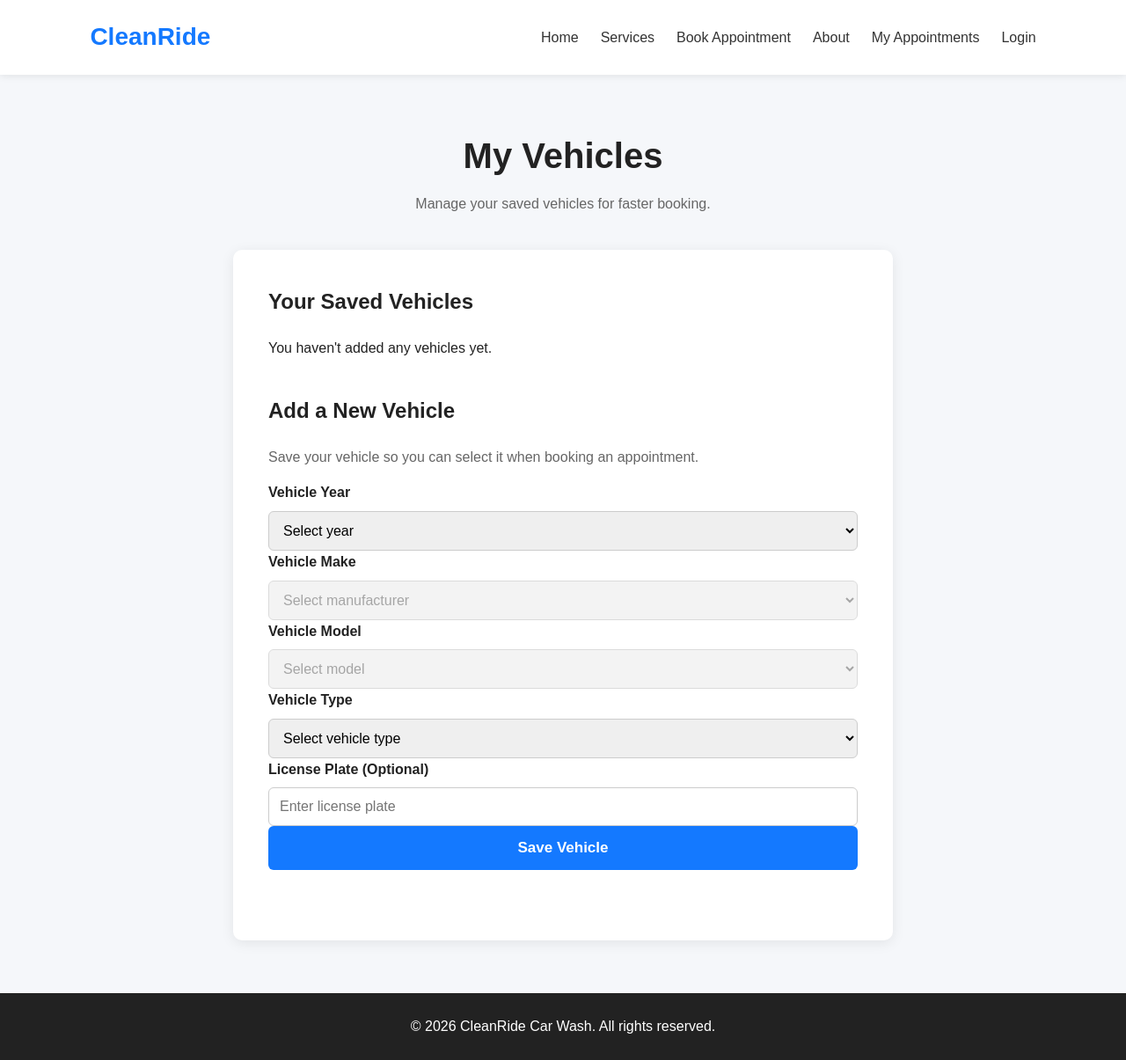
After one commit to ShaneW12/Group3-CarWash, a Django app: template templates/my_vehicles.html in a window 1280 px wide. The commit adds this page. Shown: the whole page at 88% size. Run offline with Django 5.2, Linux system fonts and the light colour scheme; the template is opened without the code that fills it, so the values that code supplies are empty.

Commit message:
added a my vehicles tab and logged in users no longer have to re-enter vehicle information

```diff
--- a/customers/urls.py
+++ b/customers/urls.py
@@ -3,4 +3,5 @@ from . import views
 
 urlpatterns = [
     path("signup/", views.signup, name="signup"),
+    path("my-vehicles/", views.my_vehicles, name="my_vehicles"),
 ]
--- /dev/null
+++ b/static/js/my_vehicles.js
@@ -0,0 +1,139 @@
+
+document.addEventListener("DOMContentLoaded", () => {
+
+    const yearSelect = document.getElementById(
+        "vehicle-year"
+    );
+
+    const makeSelect = document.getElementById(
+        "vehicle-make"
+    );
+
+    const modelSelect = document.getElementById(
+        "vehicle-model"
+    );
+
+    if (!yearSelect || !makeSelect || !modelSelect) {
+        return;
+    }
+
+    function resetSelect(select, placeholder) {
+        select.replaceChildren(
+            new Option(placeholder, "")
+        );
+        select.disabled = true;
+    }
+
+    function addOptions(select, values) {
+        values.forEach(value => {
+            select.add(new Option(value, value));
+        });
+
+        select.disabled = values.length === 0;
+    }
+
+    // Load manufacturers when the year changes
+    yearSelect.addEventListener("change", async () => {
+
+        resetSelect(
+            makeSelect,
+            "Loading manufacturers..."
+        );
+
+        resetSelect(
+            modelSelect,
+            "Select model"
+        );
+
+        if (!yearSelect.value) {
+            resetSelect(makeSelect, "Select manufacturer");
+            return;
+        }
+
+        const requestedYear = yearSelect.value;
+
+        try {
+            const response = await fetch(
+                makeSelect.dataset.url
+            );
+
+            if (!response.ok) {
+                throw new Error("Unable to load makes");
+            }
+
+            const data = await response.json();
+
+            if (yearSelect.value !== requestedYear) {
+                return;
+            }
+
+            resetSelect(makeSelect, "Select manufacturer");
+
+            const makes = [...new Set(
+                data.makes.map(make => make.name)
+            )].sort();
+
+            addOptions(makeSelect, makes);
+
+        } catch (error) {
+            console.error(error);
+            resetSelect(
+                makeSelect,
+                "Unable to load manufacturers"
+            );
+        }
+    });
+
+    // Load models when the manufacturer changes
+    makeSelect.addEventListener("change", async () => {
+
+        resetSelect(modelSelect, "Loading models...");
+
+        if (!makeSelect.value || !yearSelect.value) {
+            resetSelect(modelSelect, "Select model");
+            return;
+        }
+
+        const selectedMake = makeSelect.value;
+        const selectedYear = yearSelect.value;
+
+        const params = new URLSearchParams({
+            make: selectedMake,
+            year: selectedYear
+        });
+
+        try {
+            const response = await fetch(
+                `${modelSelect.dataset.url}?${params}`
+            );
+
+            if (!response.ok) {
+                throw new Error("Unable to load models");
+            }
+
+            const data = await response.json();
+
+            if (
+                makeSelect.value !== selectedMake ||
+                yearSelect.value !== selectedYear
+            ) {
+                return;
+            }
+
+            resetSelect(modelSelect, "Select model");
+
+            const models = [...new Set(data.models)]
+                .sort();
+
+            addOptions(modelSelect, models);
+
+        } catch (error) {
+            console.error(error);
+            resetSelect(
+                modelSelect,
+                "Unable to load models"
+            );
+        }
+    });
+
+});
--- a/templates/base.html
+++ b/templates/base.html
@@ -30,6 +30,11 @@
                 {% else %}
                 <li><a href="{% url 'login' %}">Login</a></li>
                 {% endif %}
+                {% if user.is_authenticated %}
+    <a href="{% url 'my_vehicles' %}">
+        My Vehicles
+    </a>
+{% endif %}
             </ul>
 
         </nav>
--- /dev/null
+++ b/templates/my_vehicles.html
@@ -0,0 +1,179 @@
+
+{% extends 'base.html' %}
+{% load static %}
+
+{% block content %}
+
+<main class="booking-page">
+
+    <section class="booking-header">
+        <h1>My Vehicles</h1>
+
+        <p>
+            Manage your saved vehicles for faster booking.
+        </p>
+    </section>
+
+    <section class="booking-container">
+
+        <!-- Saved Vehicles -->
+        <div class="form-section">
+
+            <h2>Your Saved Vehicles</h2>
+
+            {% for vehicle in vehicles %}
+
+                <div class="vehicle-card">
+
+                    <h3>
+                        {{ vehicle.year }}
+                        {{ vehicle.make }}
+                        {{ vehicle.model }}
+                    </h3>
+
+                    <p>
+                        <strong>Vehicle Type:</strong>
+                        {{ vehicle.vehicle_type|title }}
+                    </p>
+
+                    {% if vehicle.license_plate %}
+                        <p>
+                            <strong>License Plate:</strong>
+                            {{ vehicle.license_plate }}
+                        </p>
+                    {% endif %}
+
+                </div>
+
+            {% empty %}
+
+                <p>
+                    You haven't added any vehicles yet.
+                </p>
+
+            {% endfor %}
+
+        </div>
+
+        <!-- Add Vehicle Form -->
+        <div class="form-section">
+
+            <h2>Add a New Vehicle</h2>
+
+            <p class="form-description">
+                Save your vehicle so you can select it
+                when booking an appointment.
+            </p>
+
+            <form method="POST"
+                  action="{% url 'my_vehicles' %}">
+
+                {% csrf_token %}
+
+                <!-- Vehicle Year -->
+                <label for="vehicle-year">
+                    Vehicle Year
+                </label>
+
+                <select
+                    id="vehicle-year"
+                    name="vehicle_year"
+                    required
+                >
+                    <option value="">Select year</option>
+
+                    {% for year in vehicle_years %}
+                        <option value="{{ year }}">
+                            {{ year }}
+                        </option>
+                    {% endfor %}
+
+                </select>
+
+                <!-- Vehicle Make -->
+                <label for="vehicle-make">
+                    Vehicle Make
+                </label>
+
+                <select
+                    id="vehicle-make"
+                    name="vehicle_make"
+                    data-url="{% url 'vehicle_makes' %}"
+                    required
+                    disabled
+                >
+                    <option value="">
+                        Select manufacturer
+                    </option>
+                </select>
+
+                <!-- Vehicle Model -->
+                <label for="vehicle-model">
+                    Vehicle Model
+                </label>
+
+                <select
+                    id="vehicle-model"
+                    name="vehicle_model"
+                    data-url="{% url 'vehicle_models' %}"
+                    required
+                    disabled
+                >
+                    <option value="">Select model</option>
+                </select>
+
+                <!-- Vehicle Type -->
+                <label for="vehicle-type">
+                    Vehicle Type
+                </label>
+
+                <select
+                    id="vehicle-type"
+                    name="vehicle_type"
+                    required
+                >
+                    <option value="">Select vehicle type</option>
+                    <option value="sedan">Sedan</option>
+                    <option value="suv">SUV</option>
+                    <option value="truck">Truck</option>
+                    <option value="coupe">Coupe</option>
+                    <option value="hatchback">Hatchback</option>
+                    <option value="van">Van</option>
+                    <option value="wagon">Wagon</option>
+                    <option value="other">Other</option>
+                </select>
+
+                <!-- License Plate -->
+                <label for="license-plate">
+                    License Plate (Optional)
+                </label>
+
+                <input
+                    type="text"
+                    id="license-plate"
+                    name="license_plate"
+                    maxlength="20"
+                    placeholder="Enter license plate"
+                >
+
+                <button
+                    type="submit"
+                    class="booking-button"
+                >
+                    Save Vehicle
+                </button>
+
+            </form>
+
+        </div>
+
+    </section>
+
+</main>
+
+<script
+    src="{% static 'js/my_vehicles.js' %}"
+    defer>
+</script>
+
+{% endblock %}
```
Also changed, not shown: bookings/views.py (+57 -14 lines), customers/views.py (+93 -0 lines), static/js/booking.js (+37 -9 lines), templates/booking.html (+59 -23 lines).
